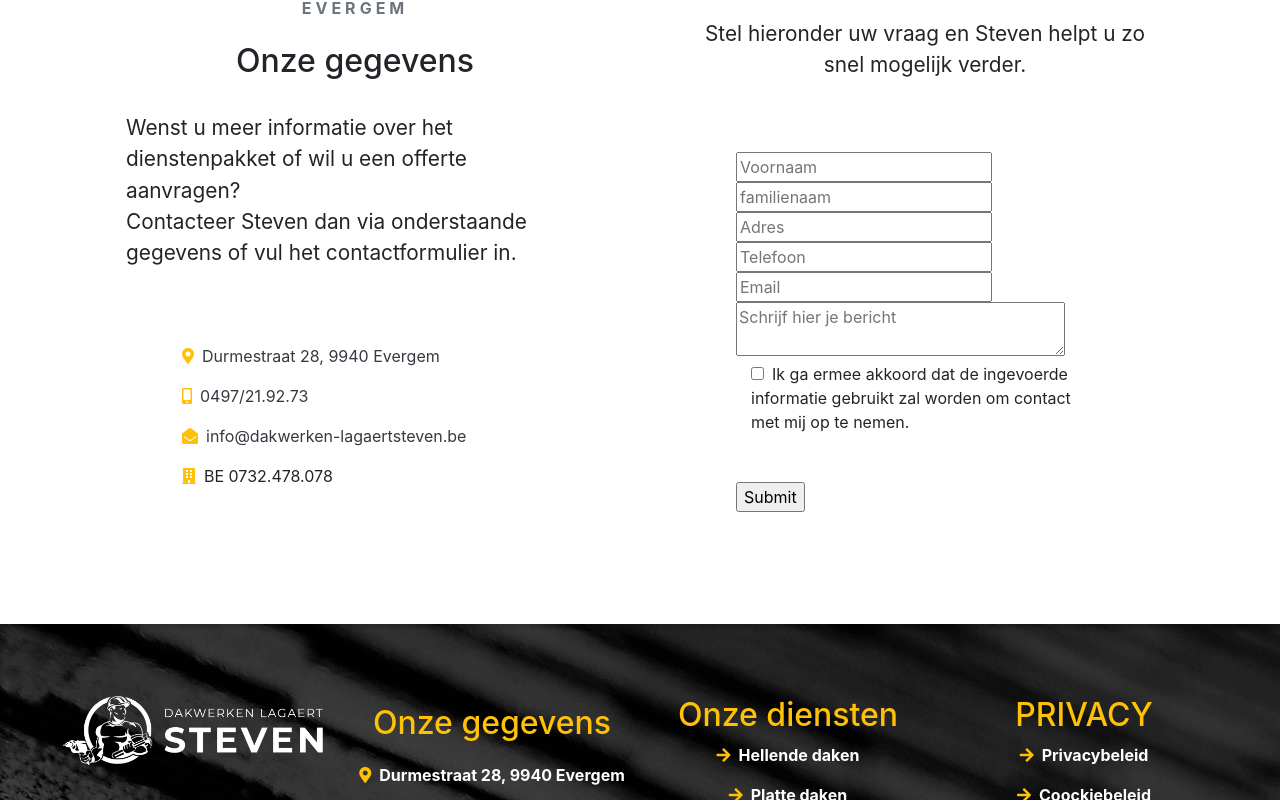
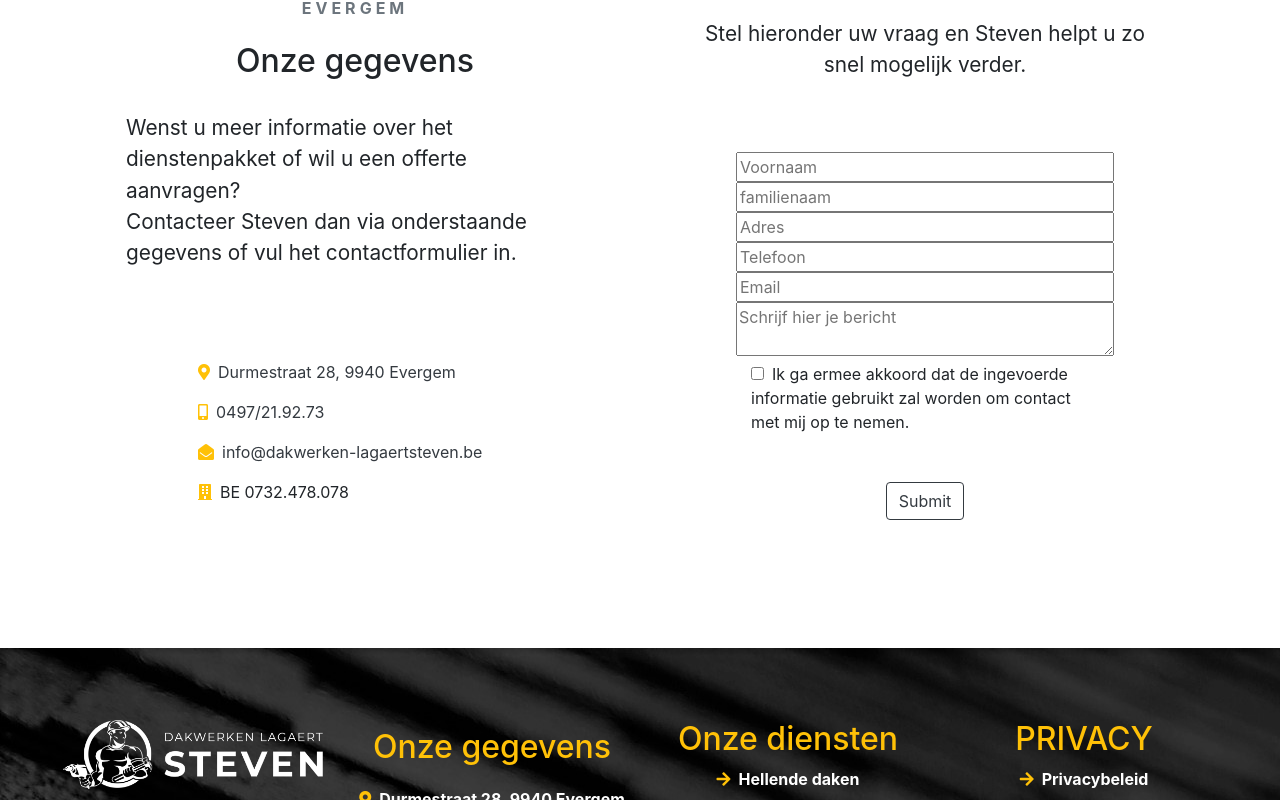
Before and after one commit to Gwen1985/dakwerken-lagaert-steven, a React (Create React App) app: page /contact in a window 1280 px wide. Shown: the part 502-1302 px from the top of the page. Built offline with nearby package versions, Linux system fonts and the light colour scheme.

Commit message:
clean up constact page

```diff
--- a/src/assets/styles/contact.css
+++ b/src/assets/styles/contact.css
@@ -5,3 +5,15 @@
 .headerTitle {
     font-size: 1.5em;
 }
+
+.textArea {
+    width: 100%;
+}
+
+.inputField {
+    width: 100%;
+}
+
+.sendBtn {
+
+}
--- a/src/views/Contact.js
+++ b/src/views/Contact.js
@@ -142,7 +142,10 @@ class Contact extends Component {
                                 Contacteer Steven dan via onderstaande gegevens of vul het contactformulier
                                 in.</p>
 
-                            <div className="container p-5 ml-3">
+                            <div className="container justify-content-around p-5 ml-3">
+
+                                <ul className="list-unstyled p-3">
+                                    <li>
                                         <a href="https://goo.gl/maps/UhEHFrsD3Eh1ZoR89" target="_blank" rel="noreferrer"
                                            className="text-decoration-none text-dark">
                                             <p>
@@ -150,14 +153,18 @@ class Contact extends Component {
                                                 Durmestraat 28, 9940 Evergem
                                             </p>
                                         </a>
+                                    </li>
 
+                                    <li>
                                         <a href="tel: 0032497219273" className="text-decoration-none text-dark">
                                             <p>
                                                 <i className="fas fa-mobile-alt text-warning mr-2"/>
                                                 0497/21.92.73
                                             </p>
                                         </a>
+                                    </li>
 
+                                    <li>
                                         <a href="mailto: info@dakwerken-lagaertsteven.be"
                                            className="text-decoration-none text-dark">
                                             <p>
@@ -165,9 +172,15 @@ class Contact extends Component {
                                                 info@dakwerken-lagaertsteven.be
                                             </p>
                                         </a>
+                                    </li>
+
+                                    <li>
+                                        <p><i className="fas fa-building text-warning mr-2"/>BE 0732.478.078</p>
+
+                                    </li>
+                                </ul>
 
 
-                                <p><i className="fas fa-building text-warning mr-2"/>BE 0732.478.078</p>
                             </div>
                         </div>
 
@@ -189,7 +202,7 @@ class Contact extends Component {
                                                     type="text"
                                                     required={true}
                                                     placeholder="Voornaam"
-
+                                                    className="inputField"
                                                     ref="firstName"
                                                     onChange={this.handleChange.bind(this, "firstName")}
                                                     value={this.state.fields["firstName"]}
@@ -203,7 +216,7 @@ class Contact extends Component {
                                                     type="text"
                                                     required={true}
                                                     placeholder="familienaam"
-
+                                                    className="inputField"
                                                     ref="lastName"
                                                     onChange={this.handleChange.bind(this, "lastName")}
                                                     value={this.state.fields["lastName"]}
@@ -217,7 +230,7 @@ class Contact extends Component {
                                                     type="text"
                                                     required={true}
                                                     placeholder="Adres"
-
+                                                    className="inputField"
                                                     ref="Address"
                                                     onChange={this.handleChange.bind(this, "Address")}
                                                     value={this.state.fields["Address"]}
@@ -231,7 +244,7 @@ class Contact extends Component {
                                                     type="text"
                                                     required={true}
                                                     placeholder="Telefoon"
-
+                                                    className="inputField"
                                                     ref="Tel"
                                                     onChange={this.handleChange.bind(this, "Tel")}
                                                     value={this.state.fields["Tel"]}
@@ -246,7 +259,7 @@ class Contact extends Component {
                                                     type="email"
                                                     required={true}
                                                     placeholder="Email"
-
+                                                    className="inputField"
                                                     ref="Email"
                                                     onChange={this.handleChange.bind(this, "Email")}
                                                     value={this.state.fields["Email"]}
@@ -260,7 +273,7 @@ class Contact extends Component {
                                                     placeholder="Schrijf hier je bericht"
                                                     required={true}
                                                     ref="Mess"
-                                                    cols={30}
+                                                    className="textArea"
                                                     onChange={this.handleChange.bind(this, "Mess")}
                                                     value={this.state.fields["Mess"]}
                                                 />
@@ -275,12 +288,16 @@ class Contact extends Component {
                                                         required={true}
                                                         className="mr-2"
                                                     />
-                                                Ik ga ermee akkoord dat de ingevoerde informatie gebruikt zal worden om
-                                                    contact met mij op te nemen.</div>
+                                                    Ik ga ermee akkoord dat de ingevoerde informatie gebruikt zal worden
+                                                    om
+                                                    contact met mij op te nemen.
+                                                </div>
                                             </li>
 
                                             <li>
-                                                <input type="submit" className="mt-5"/>
+                                                <div className="d-flex justify-content-center">
+                                                <input type="submit" className="btn btn-outline-dark mt-5 "/>
+                                                </div>
                                             </li>
                                         </ul>
                                     </fieldset>
```
Lines whose indentation alone changed are shown as unchanged.
